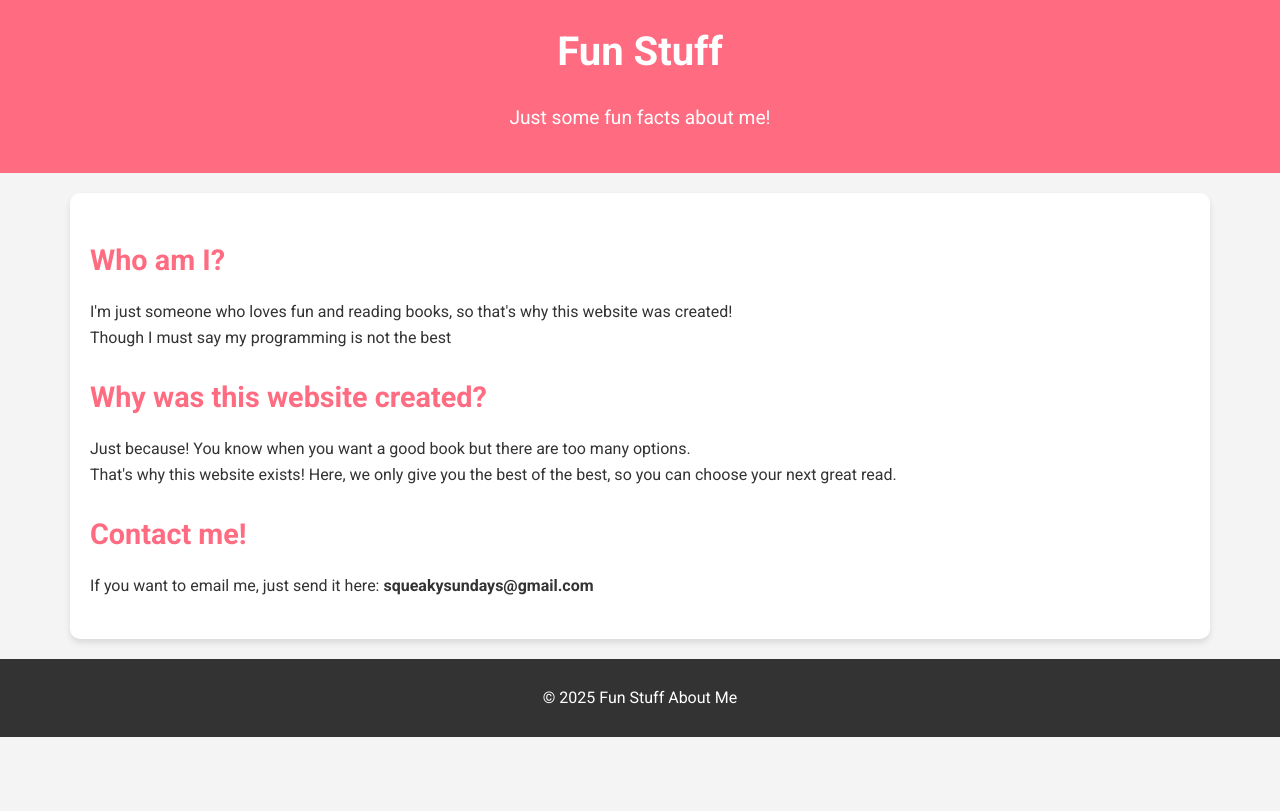
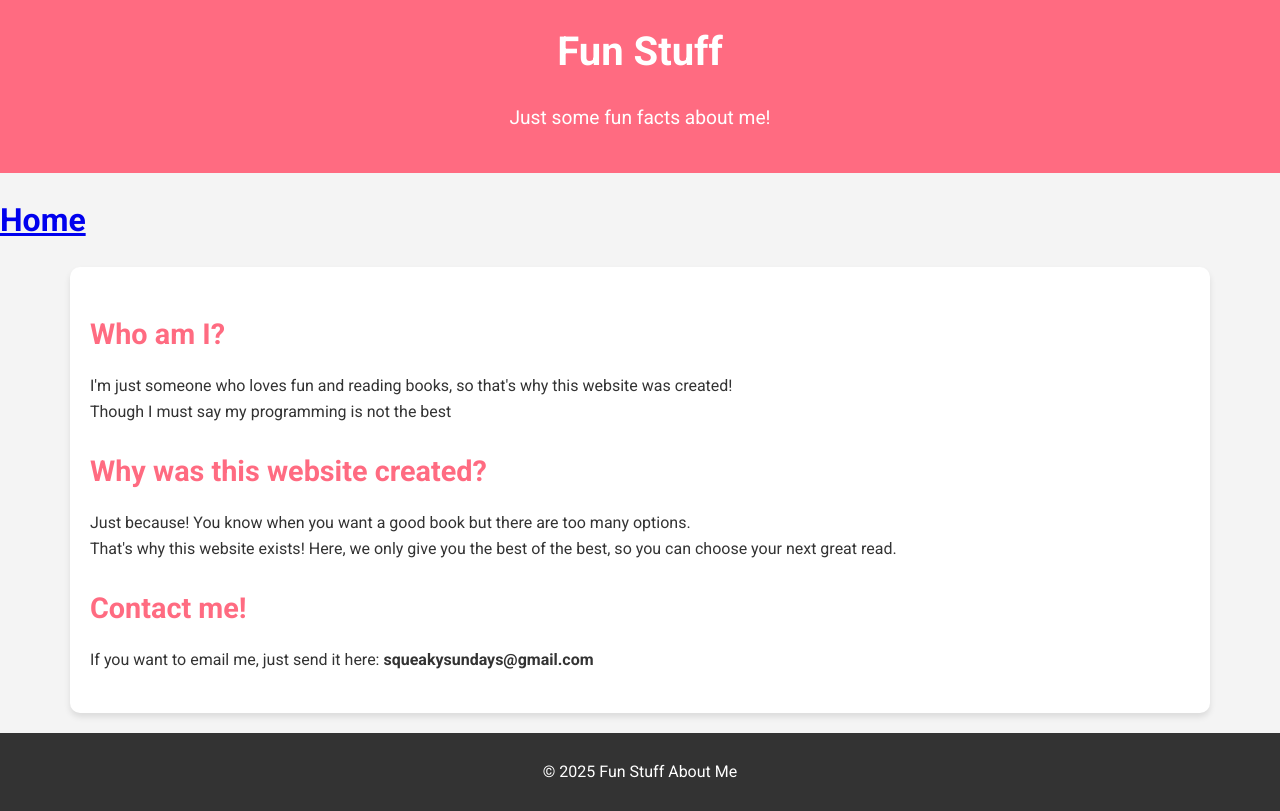
Before and after one commit to AmyTheHamster/mybookwebsite, a plain HTML site: page more.html in a window 1280 px wide. Drawn offline with Linux system fonts and the light colour scheme.

Commit message:
Update more.html

```diff
--- a/more.html
+++ b/more.html
@@ -60,7 +60,7 @@
     <h1>Fun Stuff</h1>
     <p>Just some fun facts about me!</p>
 </header>
-
+ <h1><a href="/" target="_blank" rel="noopener noreferrer">Home</a></h1>
 <div class="container">
     <section>
         <h2>Who am I?</h2>
```
